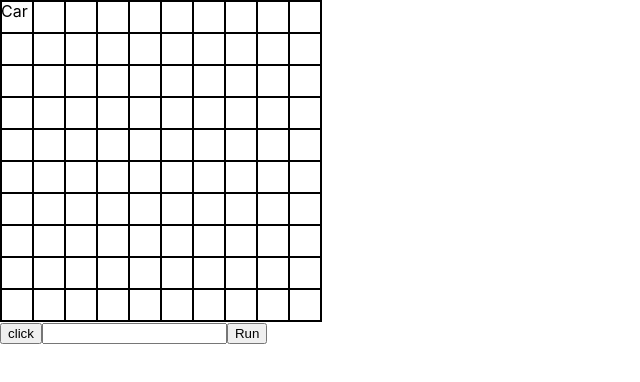
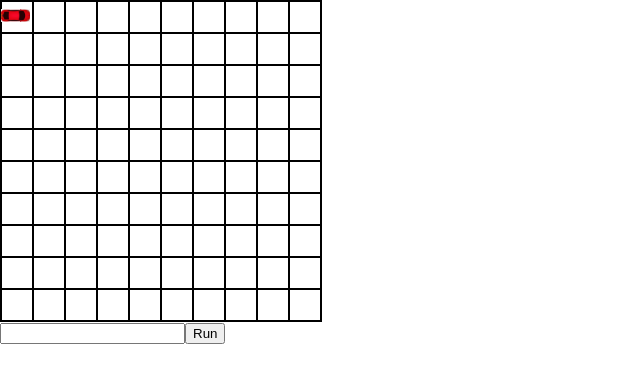
Before and after one commit to Mirzamorph/mars-rover, a React (Create React App) app: page / in a window 1280 px wide. Shown: the top 382 px of the page, without its empty margins (0-640 px from the left). Built offline with nearby package versions, Linux system fonts and the light colour scheme.

Commit message:
final fixes

```diff
--- a/src/App.js
+++ b/src/App.js
@@ -4,19 +4,24 @@ import {defaultGridSize, defaultRoverDirection, defaultRoverPosition} from './co
 import Console from './components/console'
 import Rover from './components/rover'
 
+
+// I should have used redux here but i have no time now
+const intialState = {
+    position: defaultRoverPosition,
+    direction: defaultRoverDirection
+}
+
 export default function App() {
 
-    const [pos, setPos] = useState(defaultRoverPosition)
-    const [direction, setDirection] = useState(defaultRoverDirection)
+    const [pos, setPos] = useState(intialState)
 
     return (
         <>
             <div className="container">
                 <Grid gridCount={defaultGridSize}/>
-                <Rover pos={pos} directionDeg={direction}/>
+                <Rover pos={pos} />
             </div>
-            <button onClick={() => setPos({x: 5, y: 8})}>click</button>
-            <Console pos={pos} setPos={setPos} direction={direction} setDirection={setDirection}/>
+            <Console pos={pos} setPos={setPos} />
         </>
     )
 }
--- a/src/components/console.js
+++ b/src/components/console.js
@@ -2,7 +2,7 @@ import React, {useState} from 'react'
 import validateCommand from '../services/validateCommand'
 import {commands} from '../config'
 // i know it looks ugly now :(
-export default function Console({pos, setPos, direction, setDirection}) {
+export default function Console({pos, setPos}) {
 
     const [cmd, setCmd] = useState('')
 
@@ -13,13 +13,23 @@ export default function Console({pos, setPos, direction, setDirection}) {
             setTimeout(() => {
                 switch (l) {
                 case commands.forward:
-                    setPos(prev => handleForward(direction, prev))
+                    setPos(getNewPosition)
                     break
                 case commands.left:
-                    setDirection(direction => direction ? direction - 1 : 3)
+                    setPos(prev => {
+                        return {
+                            direction: prev.direction ? prev.direction - 1 : 3,
+                            position: prev.position
+                        }
+                    })
                     break
                 case commands.right:
-                    setDirection(direction => (direction + 1) % 4)
+                    setPos(prev => {
+                        return {
+                            direction: (prev.direction + 1) % 4,
+                            position: prev.position
+                        }
+                    })
                     break
                 }
                 }, 1000 * i)
@@ -28,9 +38,8 @@ export default function Console({pos, setPos, direction, setDirection}) {
 
 
 
-    const handleForward = (direction, position) => {
+    const getNewPosition = ({direction, position}) => {
         const newPos = {...position}
-            console.log(newPos)
 
         switch (direction) {
             case 0:
@@ -46,8 +55,7 @@ export default function Console({pos, setPos, direction, setDirection}) {
                 newPos.y--
                 break
         }
-
-        return newPos
+        return {direction, position: newPos}
     }
 
     return (
--- a/src/components/rover.js
+++ b/src/components/rover.js
@@ -1,14 +1,15 @@
 import React from 'react'
+import rover from '../rover.png'
 
-export default function Rover({pos, directionDeg}) {
+export default function Rover({pos: {direction, position}}) {
 
     const calcPosition = p => p * 100
 
     const styles = {
-        transform: `translate(${calcPosition(pos.x)}%, ${calcPosition(pos.y)}%) rotate(${directionDeg * 90}deg)`
+        transform: `translate(${calcPosition(position.x)}%, ${calcPosition(position.y)}%) rotate(${direction * 90}deg)`
     }
 
     return (
-        <div className="rover" style={styles}>Car</div>
+        <div className="rover" style={styles}><img src={rover} alt="rover"/></div>
     )
 }
--- a/src/index.css
+++ b/src/index.css
@@ -33,6 +33,9 @@ body {
 
 .rover {
   position: absolute;
+  display: flex;
+  justify-content: center;
+  align-items: center;
   width: 29px;
   height: 29px;
   top: 0;
@@ -40,3 +43,9 @@ body {
   transition: transform 0.3s ease-in;
   border: 1px solid transparent;
 }
+
+.rover img {
+  display: block;
+  max-width: 100%;
+  height: auto;
+}
```
Also changed, not shown: src/rover.png (added).
